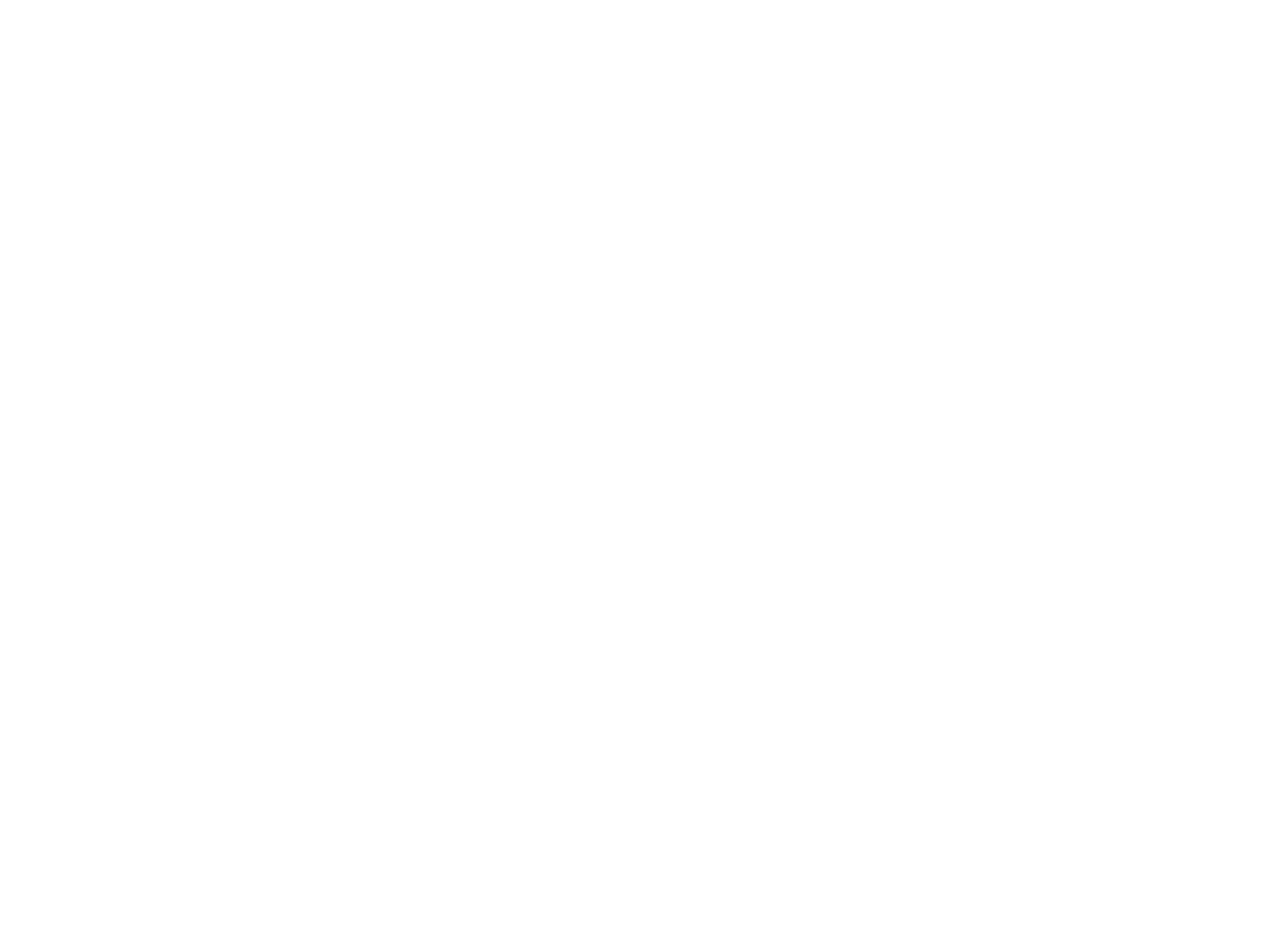
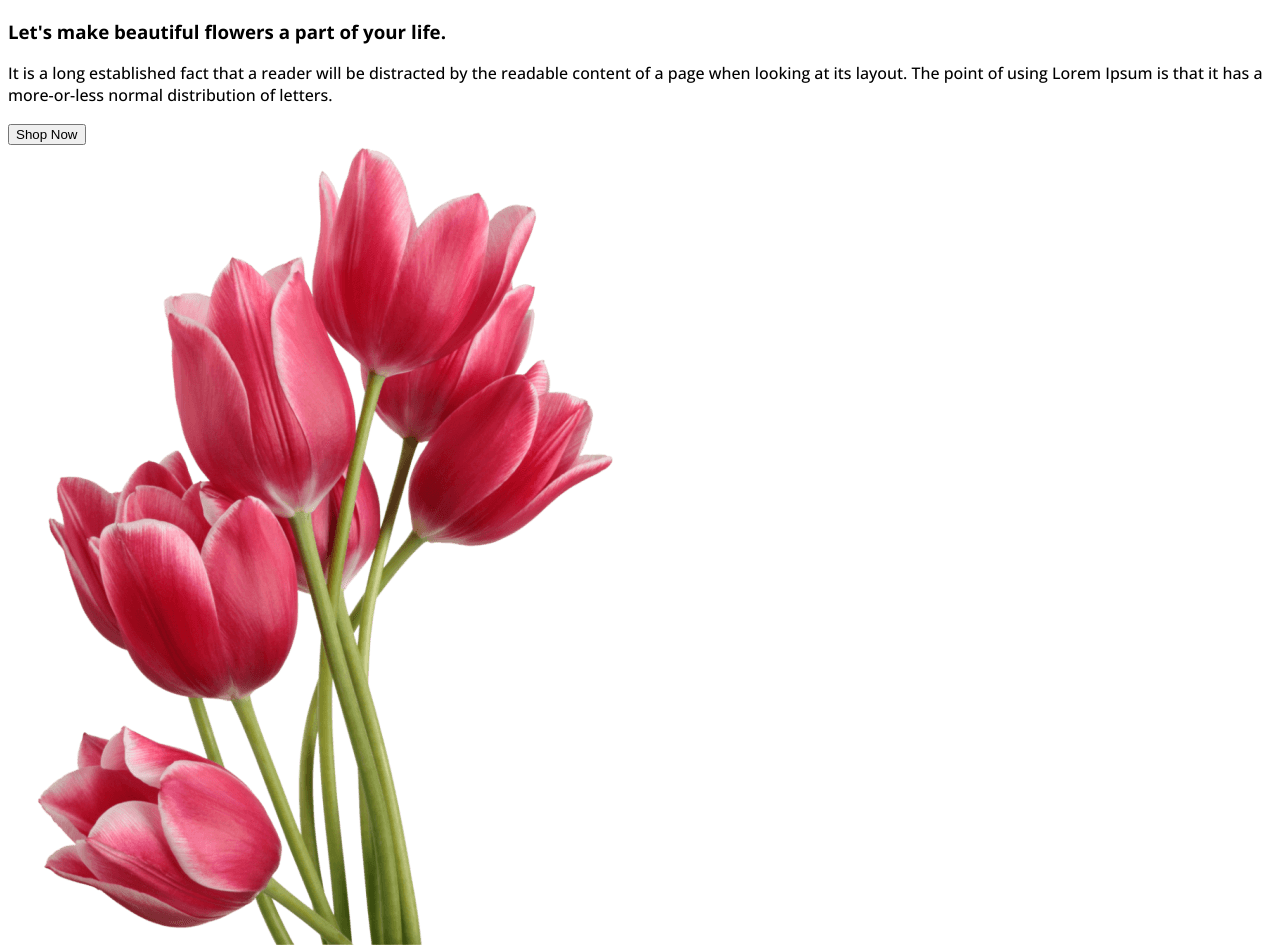
Before and after one commit to rifatjahan1/Assignment-one, a plain HTML site: page index.html in a window 1280 px wide. Before the commit the page ends 800 px from the top, so only its background shows below. Drawn offline with nearby package versions, Linux system fonts and the light colour scheme.

Commit message:
header section added

```diff
--- a/index.html
+++ b/index.html
@@ -15,8 +15,22 @@
 </head>
 <body>
     <header>
+        <div class="banner">
+            <div class="banner-content">
+                <h3 class="banner-title">Let's make beautiful flowers a part of your life.</h3>
+                <p class="banner-description">It is a long established fact that a reader will be distracted by the readable content of a page when looking at its layout. The point of using Lorem Ipsum is that it has a more-or-less normal distribution of letters.</p>
+                <button class="btn-primary btn">Shop Now</button>
+
+            </div>
+
+
+                <img class="profile-pic" src="images/pngwing 1.png" alt="">
+
+
+        </div>
 
     </header>
+    <!--header section end-->
     <main>
 
     </main>
```
Also changed, not shown: images/gradient.png (deleted), images/gradient1.png (added).
